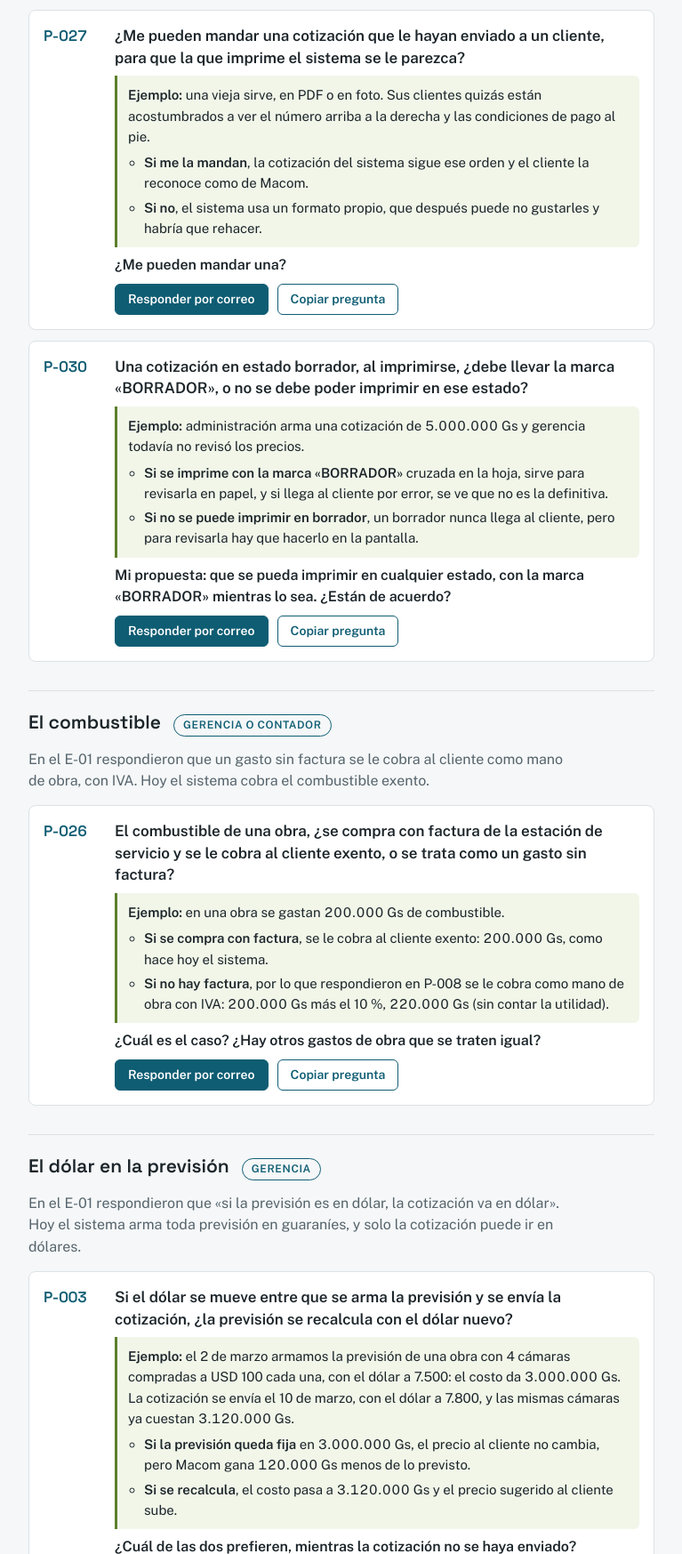
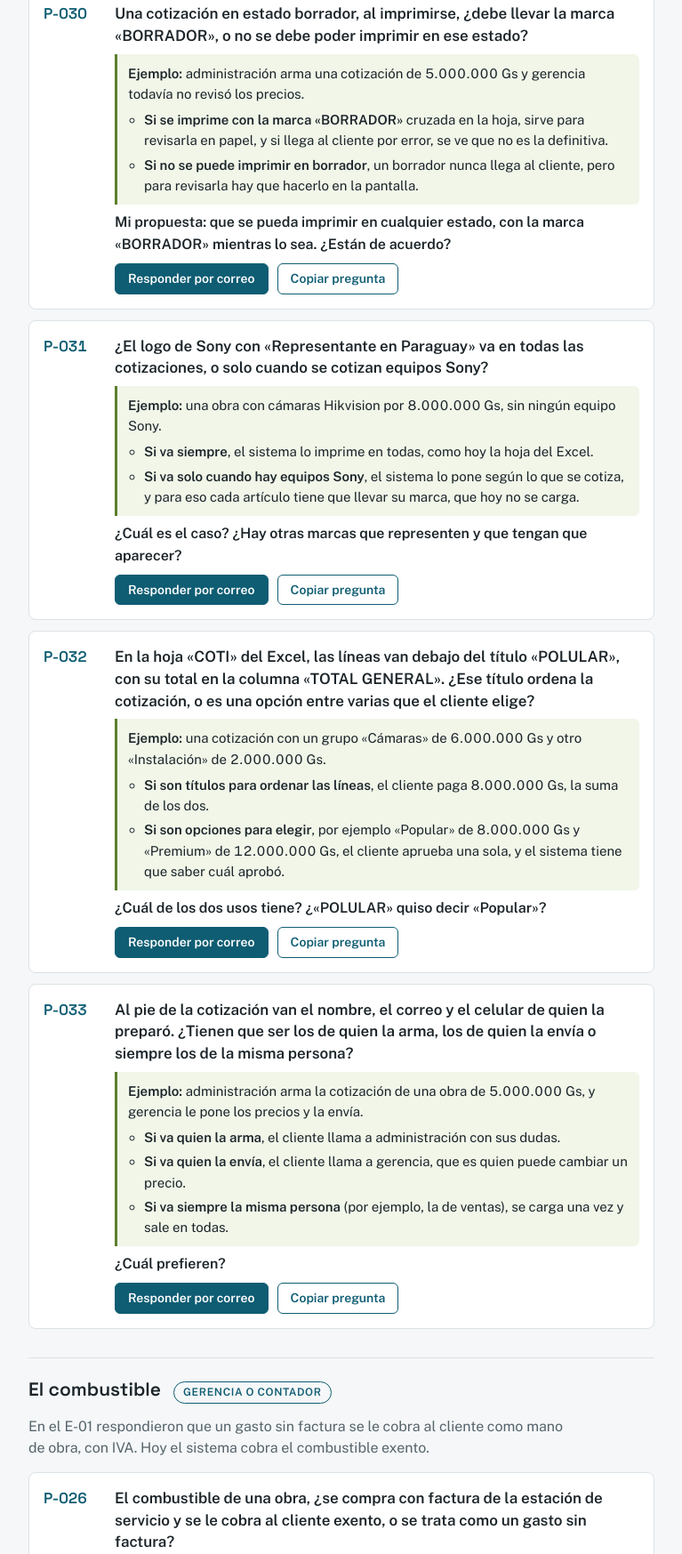
Before and after one commit to systemmacom-lab/preguntas, a plain HTML site: page e-02/index.html in a window 1280 px wide. Shown: the part 735-2482 px from the top of the page at 89% size, without its empty margins (256-1023 px from the left). Drawn offline with nearby package versions, Linux system fonts and the light colour scheme.

Commit message:
E-02: sin P-027 y con P-031 a P-033 (logo de Sony, titulo POLULAR y quien firma)
Co-Authored-By: Claude Opus 5.5 <noreply@anthropic.com>

```diff
--- a/e-02/index.html
+++ b/e-02/index.html
@@ -194,7 +194,7 @@
       respondan.</p>
     <div class="como">
       <p><strong>Cómo responder:</strong> por correo, así queda documentado. «Escribir el correo» lo abre
-        con las ocho preguntas numeradas para completar, y «Responder por correo», debajo de cada una,
+        con las diez preguntas numeradas para completar, y «Responder por correo», debajo de cada una,
         con esa sola. Se pueden responder de a poco y en cualquier orden. Las de la cotización impresa
         son las más urgentes.</p>
       <div class="acciones">
@@ -214,22 +214,8 @@
       <h2 id="t-cotizacion">La cotización que imprime el sistema</h2>
       <span class="quien">Gerencia</span>
     </div>
-    <p class="intro-tema">El sistema ya arma, envía y aprueba la cotización. Falta la hoja que recibe el cliente, que se imprime o se guarda como PDF. Lleva el logo de Macom, el RUC, la dirección, los teléfonos y el correo, el cliente, las líneas, los totales y las condiciones.</p>
+    <p class="intro-tema">El sistema ya arma, envía y aprueba la cotización. Falta la hoja que recibe el cliente, que se imprime o se guarda como PDF y va a seguir el formato de la hoja «COTI» de su Excel. Me quedan estas dudas:</p>
     <ol class="preguntas">
-      <li class="pregunta" id="P-027">
-        <span class="numero">P-027</span>
-        <div class="cuerpo-pregunta">
-          <p class="texto-pregunta">¿Me pueden mandar una cotización que le hayan enviado a un cliente, para que la que imprime el sistema se le parezca?</p>
-          <div class="ejemplo">
-            <p><span class="rotulo">Ejemplo:</span> una vieja sirve, en PDF o en foto. Sus clientes quizás están acostumbrados a ver el número arriba a la derecha y las condiciones de pago al pie.</p>
-            <ul>
-              <li><strong>Si me la mandan</strong>, la cotización del sistema sigue ese orden y el cliente la reconoce como de Macom.</li>
-              <li><strong>Si no</strong>, el sistema usa un formato propio, que después puede no gustarles y habría que rehacer.</li>
-            </ul>
-          </div>
-          <p class="cierre">¿Me pueden mandar una?</p>
-        </div>
-      </li>
       <li class="pregunta" id="P-030">
         <span class="numero">P-030</span>
         <div class="cuerpo-pregunta">
@@ -242,6 +228,49 @@
             </ul>
           </div>
           <p class="cierre">Mi propuesta: que se pueda imprimir en cualquier estado, con la marca «BORRADOR» mientras lo sea. ¿Están de acuerdo?</p>
+        </div>
+      </li>
+      <li class="pregunta" id="P-031">
+        <span class="numero">P-031</span>
+        <div class="cuerpo-pregunta">
+          <p class="texto-pregunta">¿El logo de Sony con «Representante en Paraguay» va en todas las cotizaciones, o solo cuando se cotizan equipos Sony?</p>
+          <div class="ejemplo">
+            <p><span class="rotulo">Ejemplo:</span> una obra con cámaras Hikvision por <span class="monto">8.000.000 Gs</span>, sin ningún equipo Sony.</p>
+            <ul>
+              <li><strong>Si va siempre</strong>, el sistema lo imprime en todas, como hoy la hoja del Excel.</li>
+              <li><strong>Si va solo cuando hay equipos Sony</strong>, el sistema lo pone según lo que se cotiza, y para eso cada artículo tiene que llevar su marca, que hoy no se carga.</li>
+            </ul>
+          </div>
+          <p class="cierre">¿Cuál es el caso? ¿Hay otras marcas que representen y que tengan que aparecer?</p>
+        </div>
+      </li>
+      <li class="pregunta" id="P-032">
+        <span class="numero">P-032</span>
+        <div class="cuerpo-pregunta">
+          <p class="texto-pregunta">En la hoja «COTI» del Excel, las líneas van debajo del título «POLULAR», con su total en la columna «TOTAL GENERAL». ¿Ese título ordena la cotización, o es una opción entre varias que el cliente elige?</p>
+          <div class="ejemplo">
+            <p><span class="rotulo">Ejemplo:</span> una cotización con un grupo «Cámaras» de <span class="monto">6.000.000 Gs</span> y otro «Instalación» de <span class="monto">2.000.000 Gs</span>.</p>
+            <ul>
+              <li><strong>Si son títulos para ordenar las líneas</strong>, el cliente paga <span class="monto">8.000.000 Gs</span>, la suma de los dos.</li>
+              <li><strong>Si son opciones para elegir</strong>, por ejemplo «Popular» de <span class="monto">8.000.000 Gs</span> y «Premium» de <span class="monto">12.000.000 Gs</span>, el cliente aprueba una sola, y el sistema tiene que saber cuál aprobó.</li>
+            </ul>
+          </div>
+          <p class="cierre">¿Cuál de los dos usos tiene? ¿«POLULAR» quiso decir «Popular»?</p>
+        </div>
+      </li>
+      <li class="pregunta" id="P-033">
+        <span class="numero">P-033</span>
+        <div class="cuerpo-pregunta">
+          <p class="texto-pregunta">Al pie de la cotización van el nombre, el correo y el celular de quien la preparó. ¿Tienen que ser los de quien la arma, los de quien la envía o siempre los de la misma persona?</p>
+          <div class="ejemplo">
+            <p><span class="rotulo">Ejemplo:</span> administración arma la cotización de una obra de <span class="monto">5.000.000 Gs</span>, y gerencia le pone los precios y la envía.</p>
+            <ul>
+              <li><strong>Si va quien la arma</strong>, el cliente llama a administración con sus dudas.</li>
+              <li><strong>Si va quien la envía</strong>, el cliente llama a gerencia, que es quien puede cambiar un precio.</li>
+              <li><strong>Si va siempre la misma persona</strong> (por ejemplo, la de ventas), se carga una vez y sale en todas.</li>
+            </ul>
+          </div>
+          <p class="cierre">¿Cuál prefieren?</p>
         </div>
       </li>
     </ol>
```
Also changed, not shown: index.html (+1 -1 lines).
